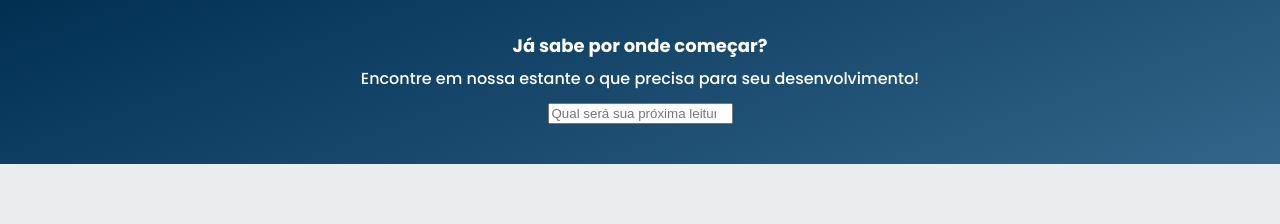
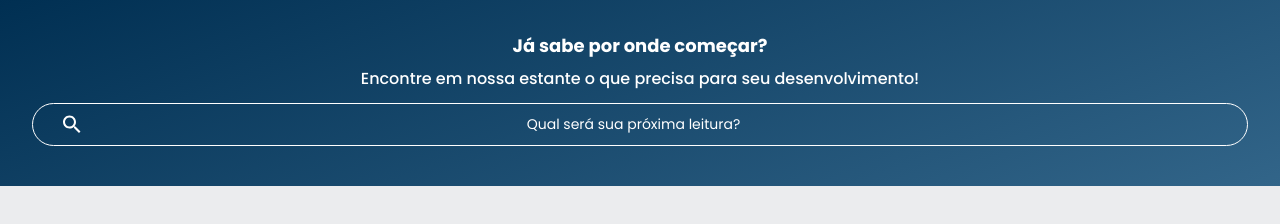
Before and after one commit to AndreAragaoSoftware/AluraBooks, a plain HTML site: page index.html in a window 1280 px wide. Shown: the part 80-304 px from the top of the page. Drawn offline with Linux system fonts and the light colour scheme.

Commit message:
finalizando primeiro banner

```diff
--- a/styles/banner.css
+++ b/styles/banner.css
@@ -14,3 +14,24 @@
     font-weight: 500;
     margin: 1em 0;
 }
+
+.banner__pesquisa {
+    width: 100%;
+    padding: 1em;
+    background-color: transparent;
+    border-radius: 24px;
+    border: 1px solid var(--branco);
+    color: var(--branco);
+
+}
+
+.banner__pesquisa::placeholder {
+    font-family: var(--fonte-principal);
+    font-size: 14px;
+    font-weight: 400;
+    text-align: center;
+    color: var(--branco);
+    background: url(../img/Pesquisa.svg);
+    background-repeat: no-repeat;
+    background-position: 1em;
+}
```
Also changed, not shown: img/Pesquisa.svg (added).
